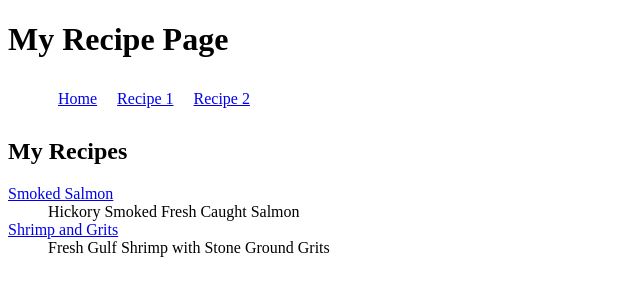
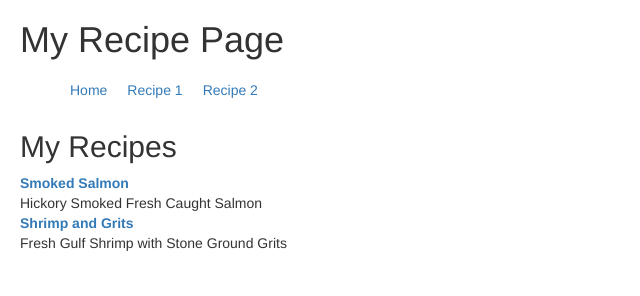
Before and after one commit to wgray01/intro2html5, a website: page public/index.html in a window 1280 px wide. Shown: the whole page, without its empty margins (0-640 px from the left). Drawn offline with nearby package versions, Linux system fonts and the light colour scheme.

Commit message:
Work on Thursday

```diff
--- a/public/css/style.css
+++ b/public/css/style.css
@@ -1,3 +1,5 @@
+body {padding: 0 20px;}
+
 ul {
     list-style: none;
 }
--- a/public/index.html
+++ b/public/index.html
@@ -6,10 +6,19 @@
     <meta charset="UTF-8">
     <meta name="viewport" content="width=device-width, initial-scale=1">
     <link href="css/style.css" rel="stylesheet">
+        <!-- Load JQuery Required by BootStrap-->
+    <script src="https://ajax.googleapis.com/ajax/libs/jquery/3.1.1/jquery.min.js"></script>
+        <!-- Latest compiled and minified CSS -->
+    <link rel="stylesheet" href="https://maxcdn.bootstrapcdn.com/bootstrap/3.3.7/css/bootstrap.min.css" integrity="sha384-BVYiiSIFeK1dGmJRAkycuHAHRg32OmUcww7on3RYdg4Va+PmSTsz/K68vbdEjh4u" crossorigin="anonymous">
+        <!-- Optional theme -->
+    <link rel="stylesheet" href="https://maxcdn.bootstrapcdn.com/bootstrap/3.3.7/css/bootstrap-theme.min.css" integrity="sha384-rHyoN1iRsVXV4nD0JutlnGaslCJuC7uwjduW9SVrLvRYooPp2bWYgmgJQIXwl/Sp" crossorigin="anonymous">
+        <!-- Latest compiled and minified JavaScript -->
+    <script src="https://maxcdn.bootstrapcdn.com/bootstrap/3.3.7/js/bootstrap.min.js" integrity="sha384-Tc5IQib027qvyjSMfHjOMaLkfuWVxZxUPnCJA7l2mCWNIpG9mGCD8wGNIcPD7Txa" crossorigin="anonymous"></script>
+
 </head>
 
 <body>
-    <header class="col-md-12 hidden-sm">
+    <header>
         <div class="pageHeader">
             <h1>My Recipe Page</h1>
             <nav>
@@ -28,14 +37,12 @@
                 <dl>
                     <dt><a href="recipe1.html">Smoked Salmon</a></dt>
                     <dd>Hickory Smoked Fresh Caught Salmon</dd>
-                    <dt><a href="recipe1.html">Shrimp and Grits</a></dt>
+                    <dt><a href="recipe2.html">Shrimp and Grits</a></dt>
                     <dd>Fresh Gulf Shrimp with Stone Ground Grits</dd>
                 </dl>
         </section>
     </main>
     <footer>
-
-
     </footer>
 </body>
 
```
Also changed, not shown: public/recipe1.html (+9 -1 lines), public/recipe2.html (+9 -1 lines).
